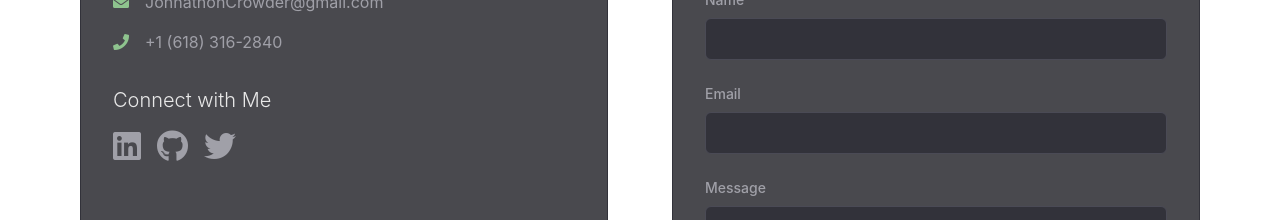
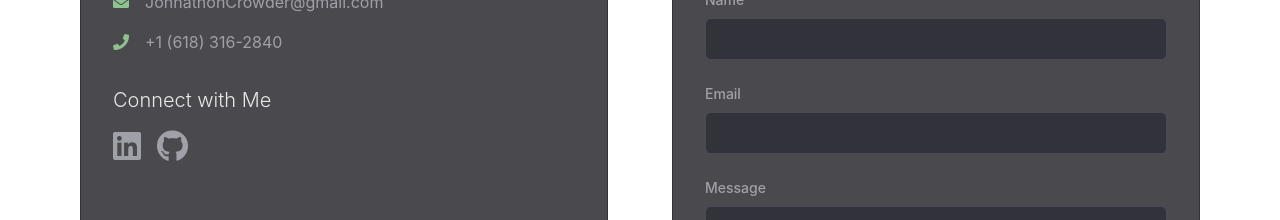
Before and after one commit to JohnathonCrowder/JohnathonCrowderPortfolio, a React (Create React App) app in the folder my-portfolio/: page / in a window 1280 px wide. Shown: the part 7680-7900 px from the top of the page. Built offline with nearby package versions, Linux system fonts and the light colour scheme.

Commit message:
Update Contact.js

```diff
--- a/my-portfolio/src/components/Contact.js
+++ b/my-portfolio/src/components/Contact.js
@@ -87,7 +87,7 @@ function Contact() {
               <h4 className="text-xl font-light text-[#E8E8E8] mt-8 mb-4">Connect with Me</h4>
               <div className="flex space-x-4">
                 <motion.a
-                  href="#"
+                  href="https://www.linkedin.com/in/johnathon-crowder-465645281/"
                   className="text-[#A0A0A8] hover:text-[#8EC38E] transition-colors"
                   whileHover={{ y: -2, scale: 1.1 }}
                   whileTap={{ scale: 0.9 }}
@@ -95,21 +95,14 @@ function Contact() {
                   <i className="fab fa-linkedin fa-2x"></i>
                 </motion.a>
                 <motion.a
-                  href="#"
+                  href="https://github.com/JohnathonCrowder"
                   className="text-[#A0A0A8] hover:text-[#8EC38E] transition-colors"
                   whileHover={{ y: -2, scale: 1.1 }}
                   whileTap={{ scale: 0.9 }}
                 >
                   <i className="fab fa-github fa-2x"></i>
                 </motion.a>
-                <motion.a
-                  href="#"
-                  className="text-[#A0A0A8] hover:text-[#8EC38E] transition-colors"
-                  whileHover={{ y: -2, scale: 1.1 }}
-                  whileTap={{ scale: 0.9 }}
-                >
-                  <i className="fab fa-twitter fa-2x"></i>
-                </motion.a>
+
               </div>
             </motion.div>
 
```
